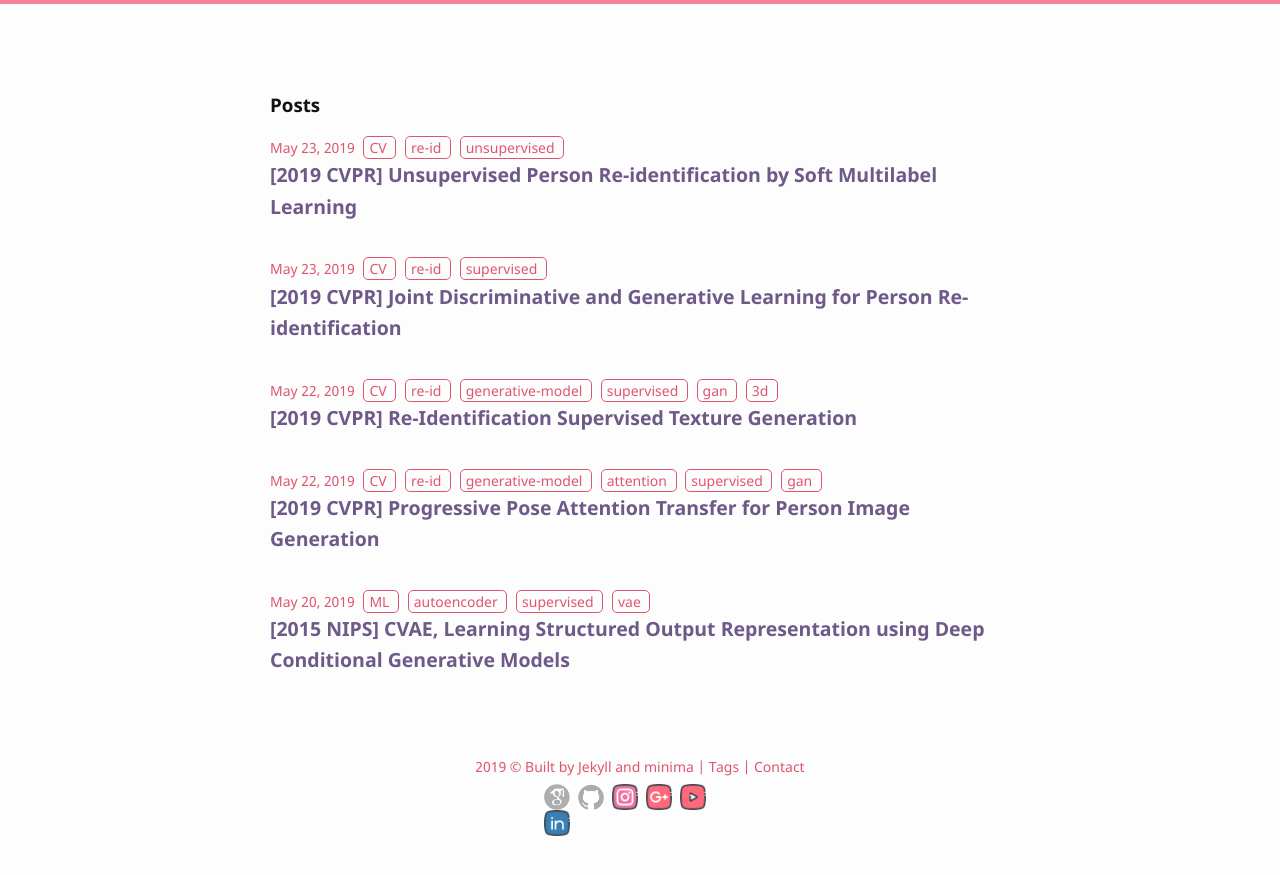
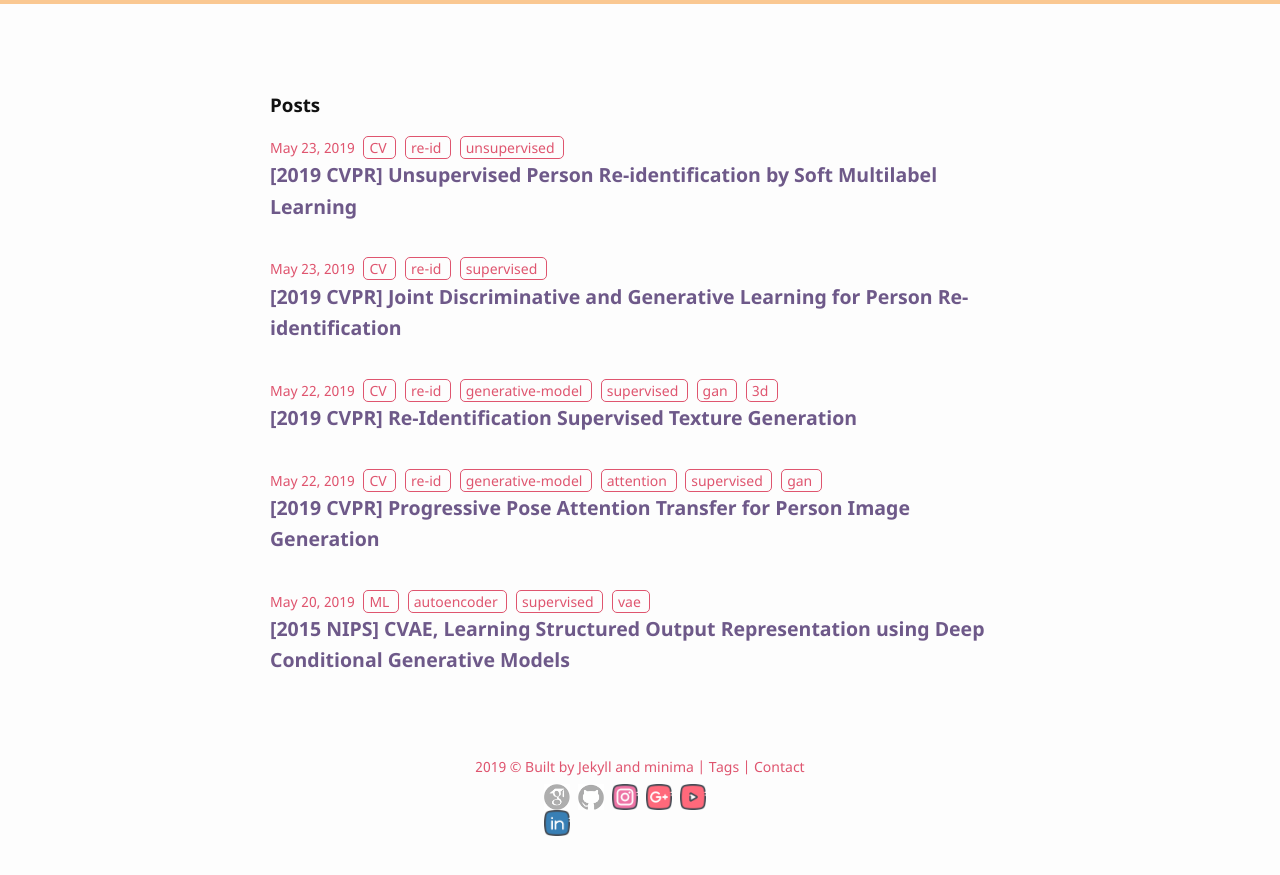
Before and after one commit to bismex/bismex.github.io, a Jekyll site: the page built from index.html, in a window 1280 px wide. Shown: the top 875 px of the page. Built offline with Jekyll 4.4.1, drawn with Linux system fonts in a browser that asks for light colours.

Commit message:
Update _layout.scss

```diff
--- a/_sass/minima/_layout.scss
+++ b/_sass/minima/_layout.scss
@@ -6,8 +6,8 @@
   // border-bottom: 1px solid $crimson-color-very-light;
   min-height: $spacing-unit * 1.75;
 
-  background: #ef657f;
-  opacity: 0.8;
+  background: #f9a64b;
+  opacity: 0.6;
 
   // Positioning context for the mobile navigation icon
   // position: relative;
```
